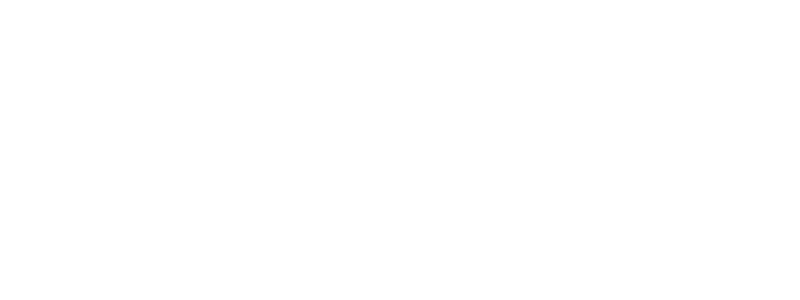
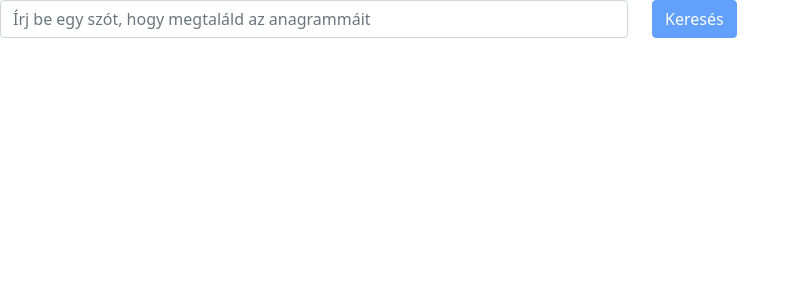
Before and after one commit to zkristof97/AnagramFE, an Angular app in the folder anagram-finder/: page / in a window 1280 px wide. Shown: the top 300 px of the page, without its empty margins (0-800 px from the left). Built offline with nearby package versions, Linux system fonts and the light colour scheme.

Commit message:
add form for search

```diff
--- a/anagram-finder/src/app/app.component.html
+++ b/anagram-finder/src/app/app.component.html
@@ -0,0 +1,17 @@
+<form [formGroup]="searchForm"
+      (ngSubmit)="onSubmit()">
+  <div class="row">
+    <div class="col-sm-6">
+      <input class="form-control"
+             formControlName="word"
+             type="search"
+             placeholder="Írj be egy szót, hogy megtaláld az anagrammáit"/>
+    </div>
+    <div class="col-sm-6">
+      <button class="btn btn-primary"
+              [disabled]="!searchForm.get('word')?.value">
+        Keresés
+      </button>
+    </div>
+  </div>
+</form>
--- a/anagram-finder/src/app/app.component.ts
+++ b/anagram-finder/src/app/app.component.ts
@@ -1,4 +1,5 @@
 import { Component } from '@angular/core';
+import {FormBuilder} from "@angular/forms";
 
 @Component({
   selector: 'app-root',
@@ -7,4 +8,15 @@
 })
 export class AppComponent {
   title = 'anagram-finder';
+
+  searchForm = this.formBuilder.group({
+    word: ''
+  });
+
+  constructor(private formBuilder: FormBuilder) { }
+
+  onSubmit(): void {
+    // TODO: add submit logic
+    this.searchForm.reset();
+  }
 }
```
Also changed, not shown: anagram-finder/src/app/app.module.ts (+8 -5 lines).
